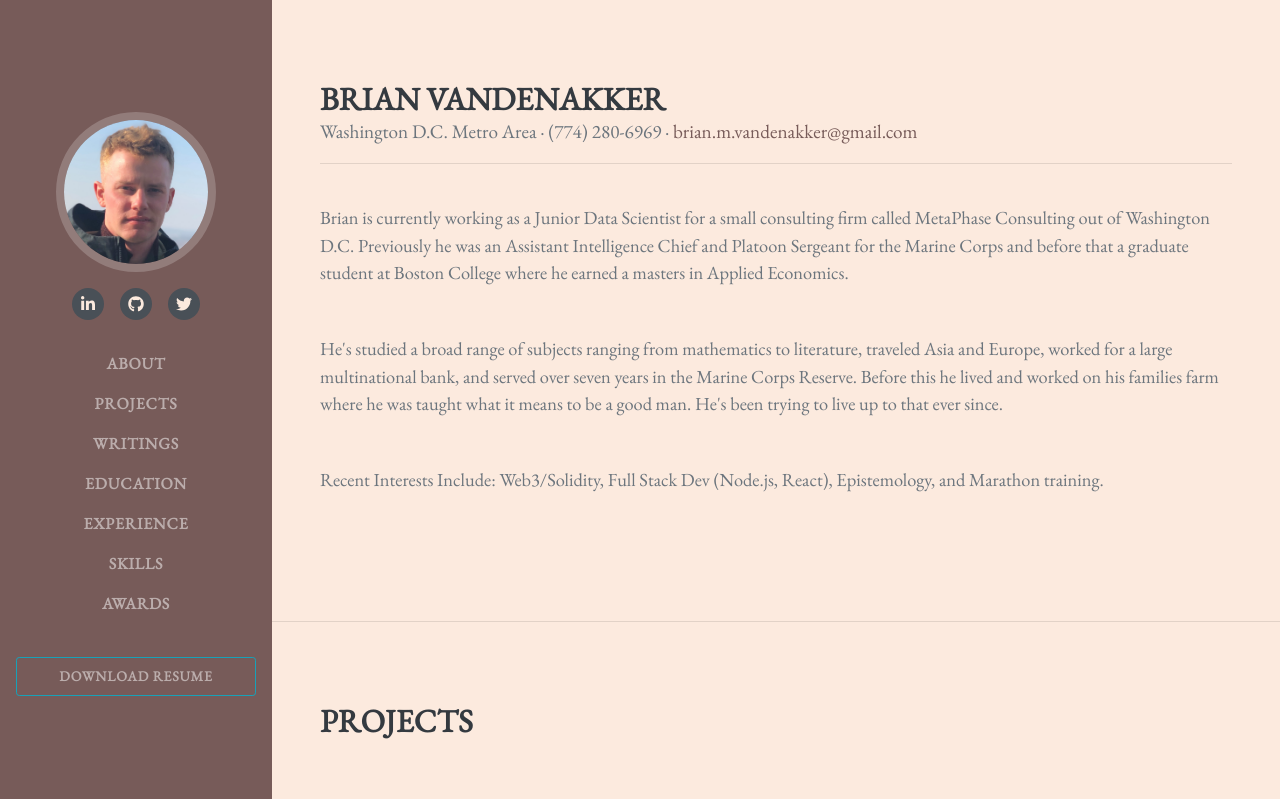
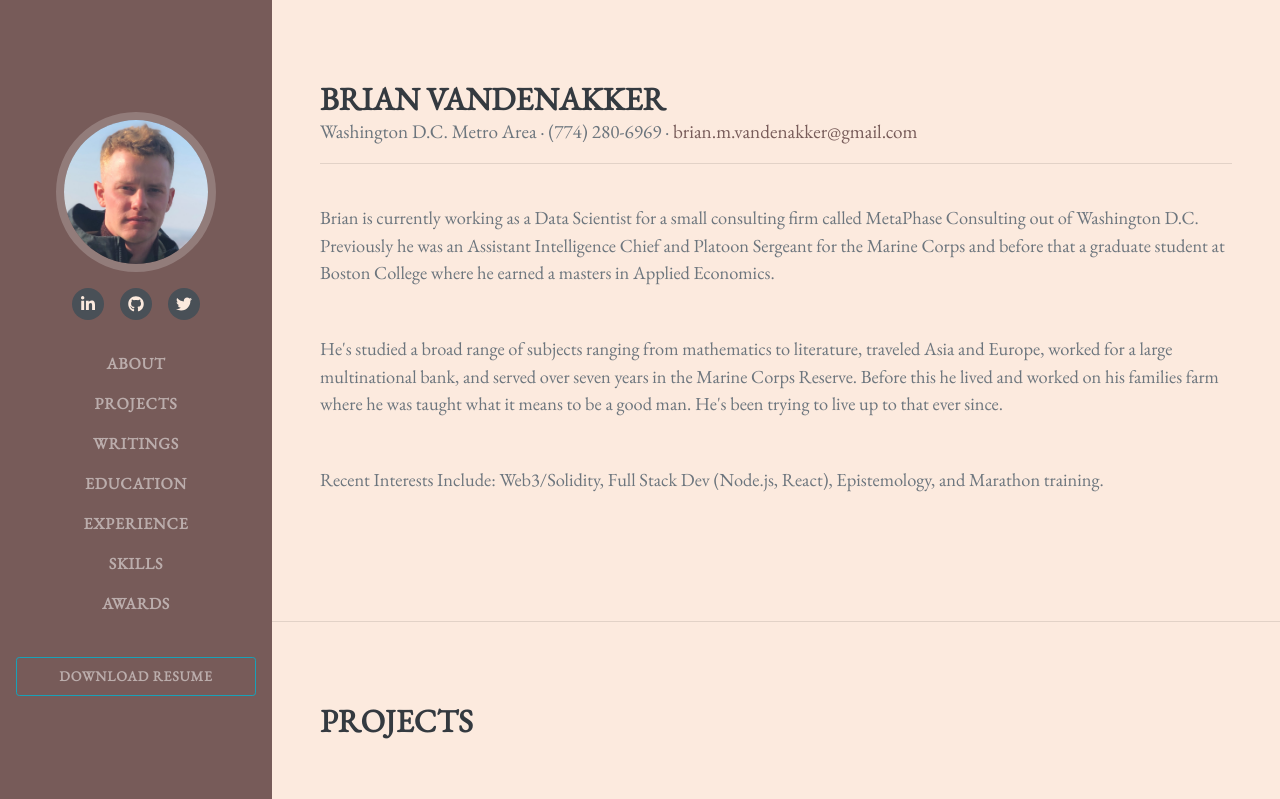
Before and after one commit to brianvandenakker/Personal-Website, a Python web app: template portfolio/templates/index.html in a window 1280 px wide. Shown: the top 799 px of the page. Run offline with Jinja, Linux system fonts and the light colour scheme; the template is opened without the code that fills it, so the values that code supplies are empty; some libraries are stand-ins or nearby versions; some web fonts are replaced.

Commit message:
Update about.html

```diff
--- a/portfolio/templates/about.html
+++ b/portfolio/templates/about.html
@@ -8,7 +8,7 @@
         <div class="subheading mb-1">Washington D.C. Metro Area · (774) 280-6969 · <a href="mailto:brian.m.vandenakker@email.com">brian.m.vandenakker@gmail.com</a></div>
         <hr>
         <br>
-        <p class="lead mb-5">Brian is currently working as a Junior Data Scientist for a small consulting firm called MetaPhase Consulting
+        <p class="lead mb-5">Brian is currently working as a Data Scientist for a small consulting firm called MetaPhase Consulting
                              out of Washington D.C. Previously he was an Assistant Intelligence Chief and Platoon Sergeant for the Marine Corps and before that
                              a graduate student at Boston College where he earned a masters in Applied Economics.</p>
         <p class="lead mb-5">He's studied a broad range of subjects ranging from mathematics to literature,
```
